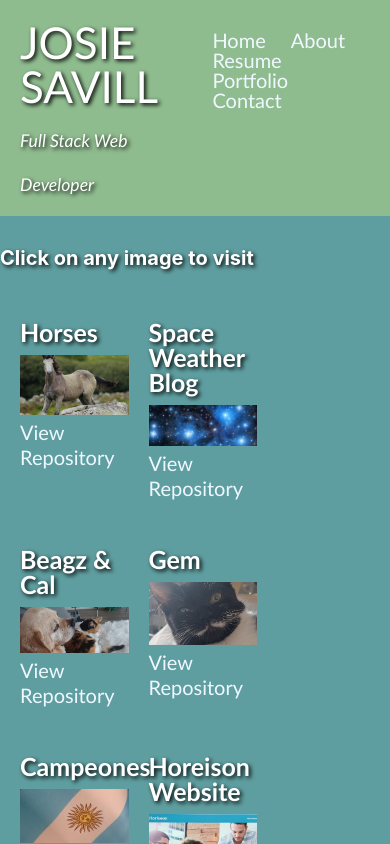
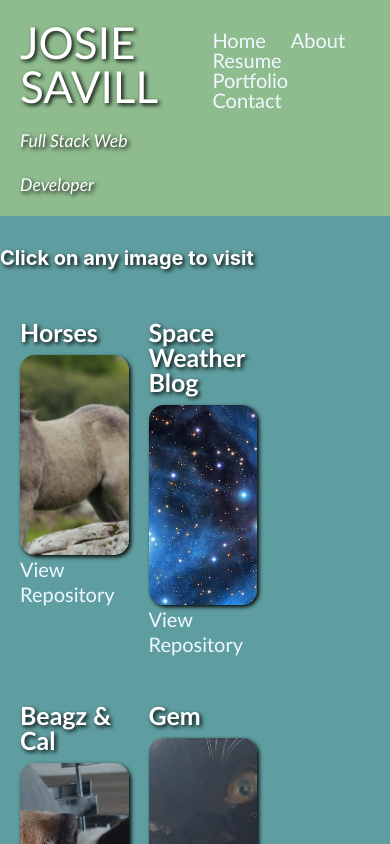
Before and after one commit to JosieSavill/dream-destinations, a React (Create React App) app: page / in a window 390 px wide. Both pictures are taken after a click on the link "Portfolio". Shown: the top 844 px of the page. Built offline with nearby package versions, Linux system fonts and the light colour scheme.

Commit message:
modified responsive view  for video in index.css

```diff
--- a/src/components/Portfolio.js
+++ b/src/components/Portfolio.js
@@ -31,8 +31,8 @@ export default function Portfolio ({setScreen}){
             <a href="https://josiesavill.github.io/HoriseonWebsite/">
                 <div>
                     <h3>Horses</h3>
-                    <img src={img6} style={{width: "500px"}}
-                    className="horeison" alt="img of horse"/>
+                <div className="bgBox" style={{backgroundImage: `url(${img6})`}}></div>
+
                 </div>
             </a>
             <a href="https://josiesavill.github.io/horses/" style={{ fontSize: "20px" }}>View Repository</a>
@@ -42,8 +42,7 @@ export default function Portfolio ({setScreen}){
             <a href="https://josiesavill.github.io/space-weather-blog/">
                 <div>
                     <h3>Space Weather Blog</h3>
-                    <img src={img5} style={{width: "500px"}}
-                    className="horeison" alt="img of pleiades"/>
+                    <div className="bgBox" style={{backgroundImage: `url(${img5})`}}></div>
                 </div>
             </a>
             <a href="https://github.com/JosieSavill/space-weather-blog" style={{ fontSize: "20px" }}>View Repository</a>
@@ -53,8 +52,7 @@ export default function Portfolio ({setScreen}){
             <a href="https://josiesavill.github.io/beagzcal/">
                 <div>
                     <h3>Beagz & Cal</h3>
-                    <img src={img1} style={{width: "500px"}}
-                    className="horeison" alt="img of dog and cat"/>
+                    <div className="bgBox" style={{backgroundImage: `url(${img1})`}}></div>
                 </div>
             </a>
             <a href="https://github.com/JosieSavill/beagzcal" style={{ fontSize: "20px" }}>View Repository</a>
@@ -64,8 +62,7 @@ export default function Portfolio ({setScreen}){
             <a href="https://josiesavill.github.io/gem/">
                 <div>
                     <h3>Gem</h3>
-                    <img src={img4} style={{width: "500px"}}
-                    className="horeison" alt="img of kitten"/>
+                    <div className="bgBox" style={{backgroundImage: `url(${img4})`}}></div>
                 </div>
             </a>
             <a href="https://github.com/JosieSavill/gem" style={{ fontSize: "20px" }}>View Repository</a>
@@ -76,8 +73,7 @@ export default function Portfolio ({setScreen}){
             <a href="https://josiesavill.github.io/campeones/">
                 <div>
                     <h3>Campeones</h3>
-                    <img src={img3} style={{width: "500px"}}
-                    className="horeison" alt="img of argentine flag"/>
+                    <div className="bgBox" style={{backgroundImage: `url(${img3})`}}></div>
                 </div>
             </a>
             <a href="https://github.com/JosieSavill/campeones" style={{ fontSize: "20px" }}>View Repository</a>
@@ -87,8 +83,7 @@ export default function Portfolio ({setScreen}){
             <a href="https://josiesavill.github.io/HoriseonWebsite/">
                 <div>
                     <h3>Horeison Website</h3>
-                    <img src={img2} style={{width: "500px"}}
-                    className="horeison" alt="img of office workers"/>
+                    <div className="bgBox" style={{backgroundImage: `url(${img2})`}}></div>
                 </div>
             </a>
             <a href="https://github.com/JosieSavill/HoriseonWebsite" style={{ fontSize: "20px" }}>View Repository</a>
--- a/src/index.css
+++ b/src/index.css
@@ -356,10 +356,22 @@ code {
   z-index: 1; /* set a higher z-index value for the content to appear in foreground */
 }
 
+.bgBox{
+  background-size: cover;
+  background-position: center;
+  width: 100%;
+  height: 200px;
+  border-radius: 15px;
+  box-shadow: 2px 2px 4px rgba(0, 0, 0, 1.0);
+}
+
 @media (max-width: 600px) {
   form input[type="text"],
   form textarea {
     width: 80%;
     /* other styles */
   }
+  .video-background{
+    position: relative;
+  }
 }
```
